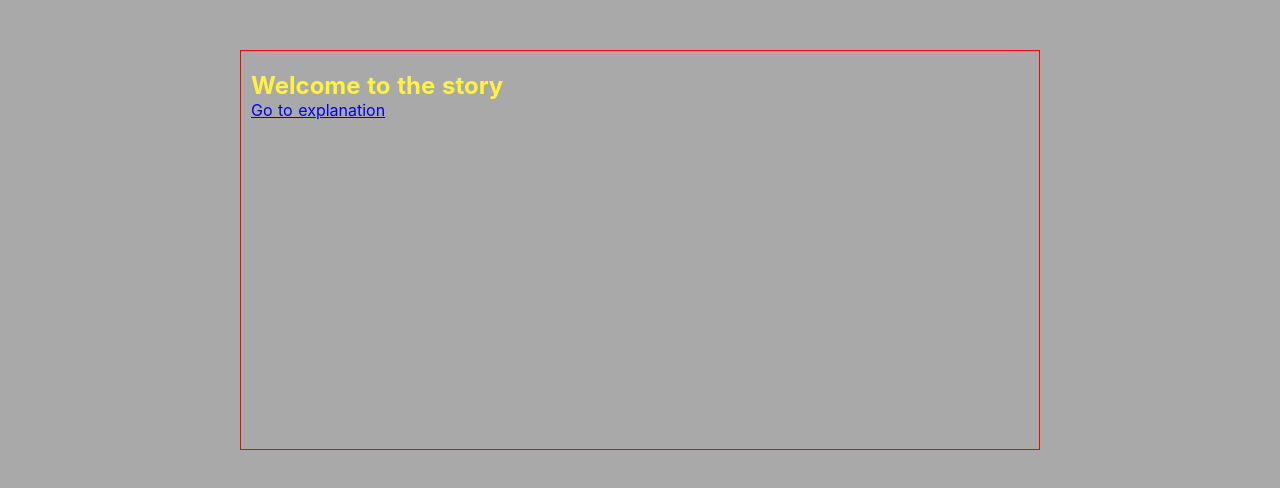
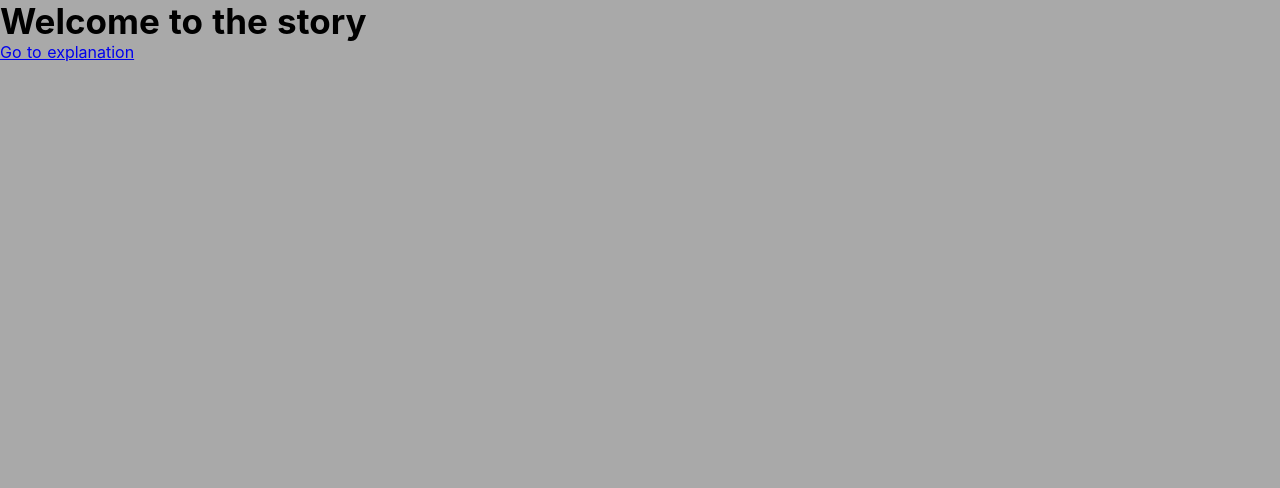
Before and after one commit to Denniswegereef/storytelling-ctrl-alt-dlt, a Nuxt app: page / in a window 1280 px wide. Shown: the top 488 px of the page. Built offline with nearby package versions, Linux system fonts and the light colour scheme.

Commit message:
added header

```diff
--- a/assets/scss/default.scss
+++ b/assets/scss/default.scss
@@ -1,5 +1,5 @@
-section {
-  h1 {
-    color: red;
-  }
-}
+// section {
+//   h1 {
+//     color: red;
+//   }
+// }
--- a/assets/scss/headers.scss
+++ b/assets/scss/headers.scss
@@ -0,0 +1,11 @@
+h1 {
+  font-size: 35px;
+  font-weight: bold;
+  color: var(--black-color);
+}
+
+h2 {
+  font-size: 17px;
+  font-weight: bold;
+  color: var(--black-color);
+}
--- /dev/null
+++ b/components/smallHeader.vue
@@ -0,0 +1,43 @@
+<template lang="html">
+  <header>
+    <a href="">
+      <img
+        src="../assets/images/home.png"
+        alt="home-icon">
+    </a>
+    <h2>{{ headerText }}</h2>
+  </header>
+</template>
+
+<script>
+export default {
+  props: {
+    headerText: {
+      type: String,
+      default: 'DIT IS EEN DEFAULT'
+    }
+  },
+  methods: {
+    clickHandle() {
+      console.log(click)
+    }
+  }
+}
+</script>
+
+<style lang="scss" scoped>
+img {
+  width: 30px;
+  height: 30px;
+  z-index: 20;
+}
+header {
+  background-color: var(--default-color);
+  width: 100%;
+  height: 200px;
+  padding: 1.5rem;
+}
+h2 {
+  margin-top: 0.5rem;
+}
+</style>
--- a/layouts/default.vue
+++ b/layouts/default.vue
@@ -39,11 +39,11 @@ body {
 }
 
 .screen {
-  border: 1px solid red;
-  height: 400px;
-  width: 800px;
-  padding: 20px 10px;
+  /* border: 1px solid red; */
+  /* height: 400px; */
+  /* width: 800px; */
+  /* padding: 20px 10px; */
   margin: 0 auto;
-  margin-top: 50px;
+  /* margin-top: 50px; */
 }
 </style>
--- a/pages/index.vue
+++ b/pages/index.vue
@@ -1,16 +1,23 @@
 <template>
   <section class="container">
+    <!-- <smallHeader :header-text="'DIT IS DE DYNAMISCHE TEKST'"/> -->
     <h1>Welcome to the story</h1>
     <nuxt-link to="/explanation">Go to explanation</nuxt-link>
   </section>
 </template>
 
 <script>
-export default {}
+import smallHeader from '~/components/smallHeader.vue'
+
+export default {
+  components: {
+    smallHeader
+  }
+}
 </script>
 
 <style lang="scss" scoped>
-h1 {
-  color: var(--default-color);
-}
+// h1 {
+//   color: var(--default-color);
+// }
 </style>
--- a/pages/question/_id.vue
+++ b/pages/question/_id.vue
@@ -1,7 +1,7 @@
 <template>
   <section>
     <section>
-      <h2>{{ currentQuestion.question }}</h2>
+      <smallHeader :header-text="currentQuestion.question"/>
 
       <div>
         <img
@@ -30,6 +30,7 @@ import questionBullets from '~/components/questionBullets.vue'
 import answerButton from '~/components/answerButton.vue'
 import questionTimer from '~/components/questionTimer.vue'
 import resetStory from '~/components/resetStory.vue'
+import smallHeader from '~/components/smallHeader.vue'
 
 export default {
   validate({ params, store }) {
@@ -45,7 +46,8 @@ export default {
     questionBullets,
     answerButton,
     questionTimer,
-    resetStory
+    resetStory,
+    smallHeader
   },
   data() {
     return {
```
Also changed, not shown: assets/images/home.png (added), 1 other file (tests, documents, lock files or other folders).
